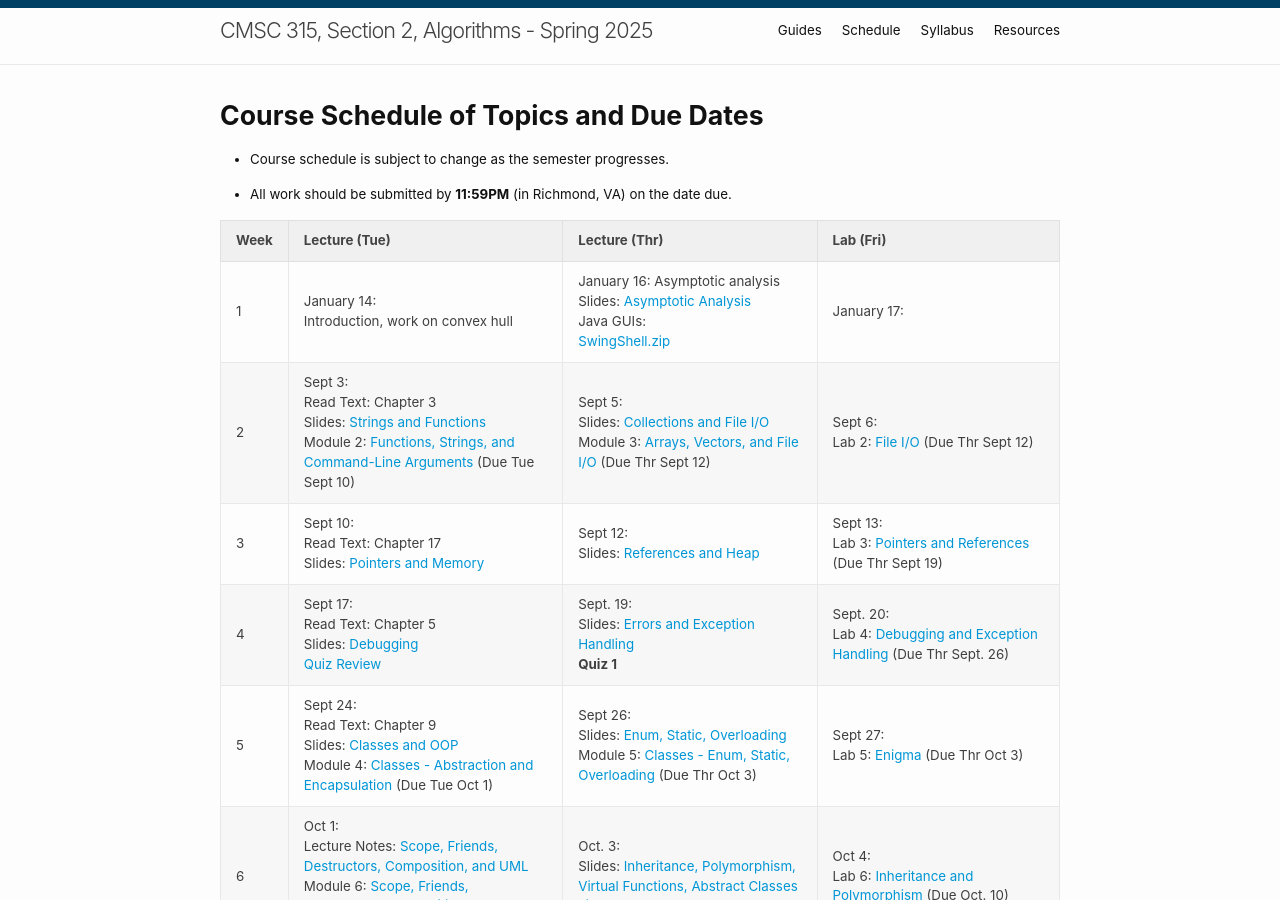
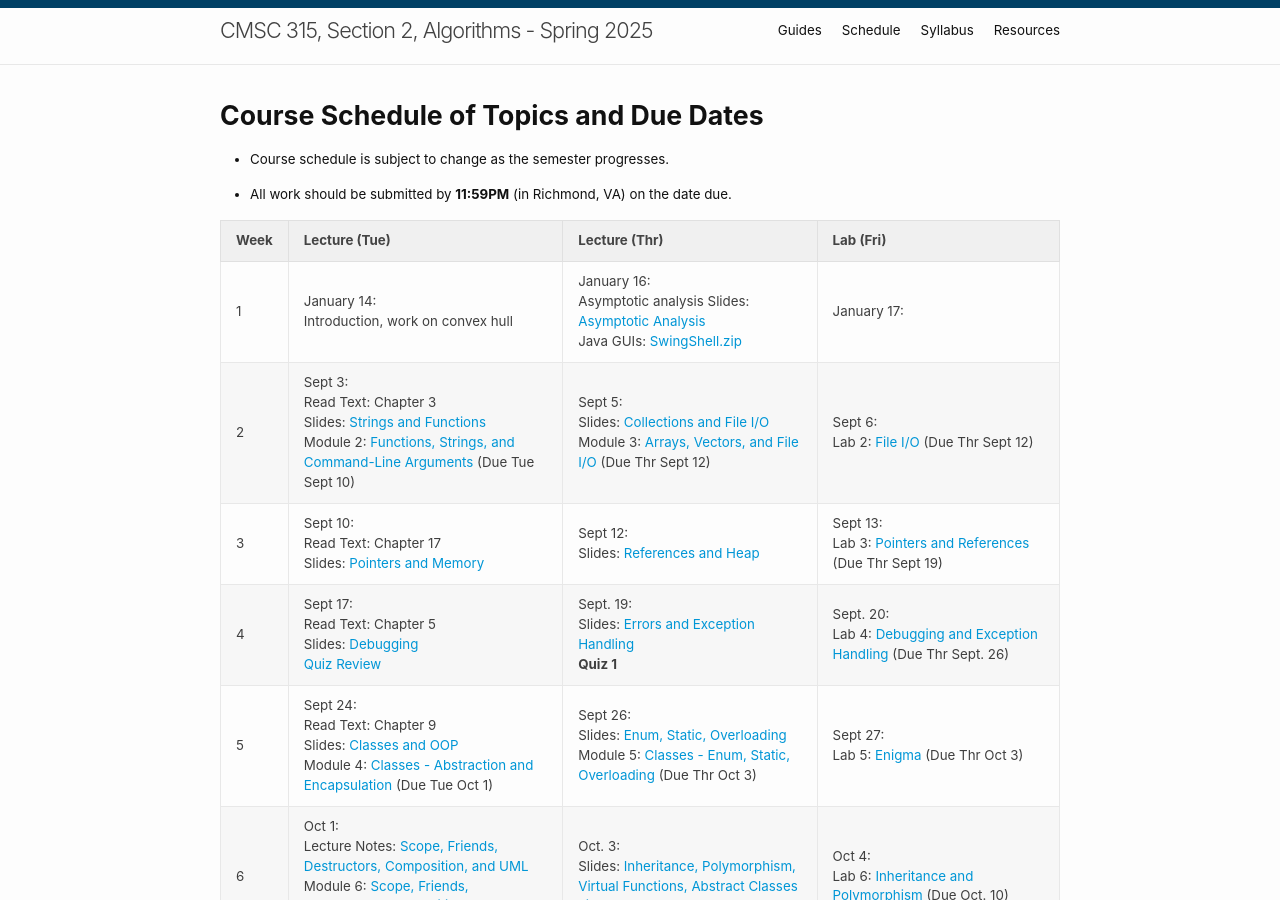
Before and after one commit to CMSC315-S2-Spring-2025/CMSC315-S2-Spring-2025.github.io, a Jekyll site: the page built from schedule.md, in a window 1280 px wide and 900 px high. Built offline with Jekyll 4.4.1, drawn with Linux system fonts in a browser that asks for light colours.

```diff
--- a/schedule.md
+++ b/schedule.md
@@ -11,7 +11,7 @@ title: Schedule
 
 | Week | Lecture (Tue)                              | Lecture (Thr)                                 | Lab (Fri)                                        |
 | :--- | :---                                       | :---                                          | :---                                                  |
-| 1    | January 14:   <br />Introduction, work on convex hull<br />  | January 16: Asymptotic analysis <br /> Slides: [Asymptotic Analysis](lectures/AsymptoticAnalysis.pdf)<br /> Java GUIs: <br />[SwingShell.zip](code/SwingShell.zip) <br />  | January 17:   |
+| 1    | January 14:   <br />Introduction, work on convex hull<br />  | January 16: <br />Asymptotic analysis  Slides: [Asymptotic Analysis](lectures/AsymptoticAnalysis.pdf)<br /> Java GUIs: [SwingShell.zip](code/SwingShell.zip) <br />  | January 17:   |
 | 2    | Sept 3: <br />Read Text: Chapter 3<br /> Slides: [Strings and Functions](lectures/03-Strings-Functions.pdf) <br/>Module 2: [Functions, Strings, and Command-Line Arguments](modules/module2.md) (Due Tue Sept 10)    | Sept 5: <br /> Slides: [Collections and File I/O](lectures/04-Collections-FileIO.pdf) <br/>Module 3: [Arrays, Vectors, and File I/O](modules/module3.md) (Due Thr Sept 12)     | Sept 6: <br /> Lab 2: [File I/O](labs/lab2.md)  (Due Thr Sept 12)               |
 | 3    | Sept 10: <br />Read Text: Chapter 17 <br />Slides: [Pointers and Memory](lectures/05-Memory-Pointers.pdf)     | Sept 12: <br />Slides: [References and Heap](lectures/06-References-Heap.pdf)       | Sept 13:  <br />Lab 3: [Pointers and References](labs/lab3.md) (Due Thr Sept 19) |
 | 4    | Sept 17: <br />Read Text: Chapter 5 <br />Slides: [Debugging](lectures/07-Debugging.pdf) <br />[Quiz Review](https://cmsc240-f24.github.io/lecture/q1)    | Sept. 19: <br />Slides: [Errors and Exception Handling](lectures/08-Error-Handling.pdf)<br /> **Quiz 1**      | Sept. 20:   <br />Lab 4: [Debugging and Exception Handling](labs/lab4.md)  (Due Thr Sept. 26)            |
```
